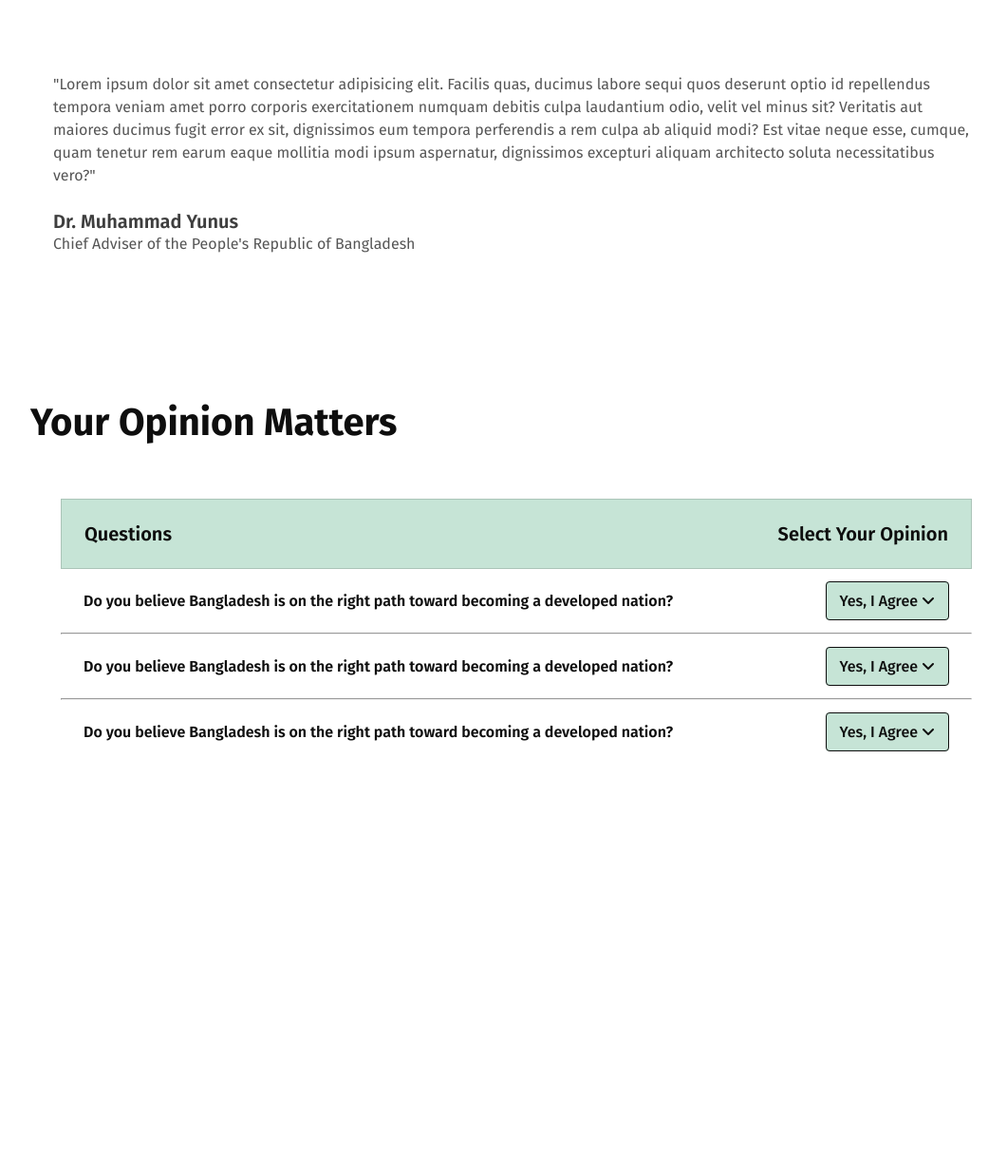
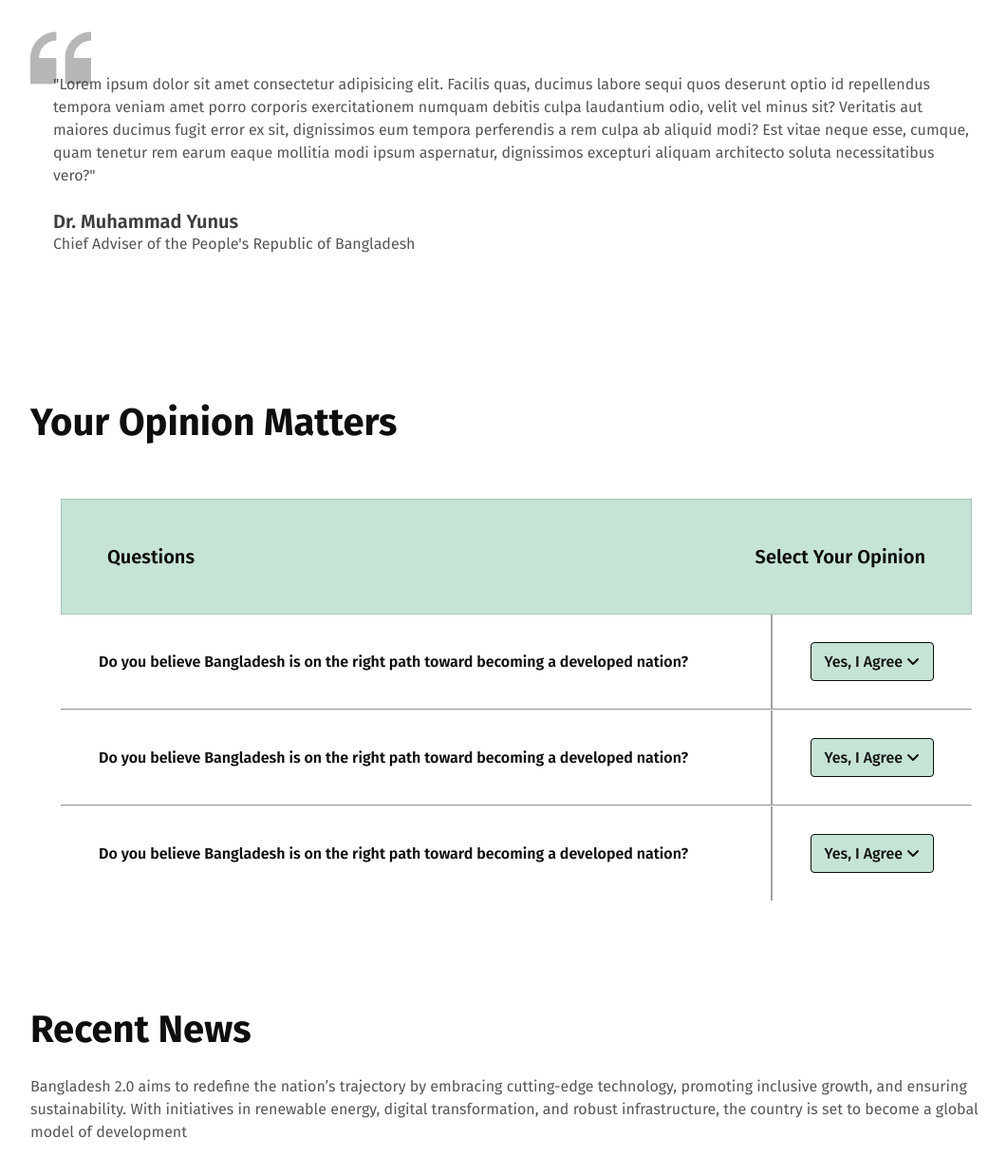
Before and after one commit to ProgramingWithArifin/batch-11A, a plain HTML site: page index.html in a window 1280 px wide. Shown: the part 2309-3546 px from the top of the page at 95% size, without its empty margins (96-1157 px from the left). Before the commit the page ends 3225 px from the top, so only its background shows below. Drawn offline with Linux system fonts and the light colour scheme.

Commit message:
news section started

```diff
--- a/index.html
+++ b/index.html
@@ -120,6 +120,13 @@
                 </div>
             </div>
         </section>
+        <section class="news container">
+            <h2 class="sub-heading">Recent News</h2>
+            <p>Bangladesh 2.0 aims to redefine the nation’s trajectory by embracing cutting-edge technology, promoting inclusive growth, and ensuring sustainability. With initiatives in renewable energy, digital transformation, and robust infrastructure, the country is set to become a global model of development</p>
+            <div class="news-box">
+
+            </div>
+        </section>
     </main>
 </body>
 </html>
--- a/style/style.css
+++ b/style/style.css
@@ -112,7 +112,7 @@
     font-size: 16px;
     font-weight: 400;
 }
-.vision p{
+.vision p, .news p{
     color: rgba(14, 14, 14, 0.7);
     font-size: 16px;
     font-weight: 400;
@@ -173,7 +173,9 @@
 .quote{
     margin-top: 32px;
     padding: 48px 24px;
-
+    background:url("../assets/quote-bg.png");
+    background-repeat: no-repeat;
+    background-position: top left;
 }
 .quote .name{
     color: rgba(14, 14, 14, 0.8);
@@ -186,7 +188,7 @@
     background: rgba(255, 255, 255, 1);
 }
 .opinion-box .box{
-    padding: 24px;
+
     display: flex;
     justify-content: space-between;
     align-items: center;
@@ -195,18 +197,19 @@
 .opinion-box .box:first-child{
     border: 1px solid rgba(14, 14, 14, 0.15);
     background: rgba(198, 228, 214, 1);
+    padding: 24px;
 }
 .box p{
     color: rgba(14, 14, 14, 1);
     font-size: 20px;
     font-weight: 600;
+    padding: 24px;
 }
 .opinion-box hr{
     color: rgba(14, 14, 14, 0.15);
     height: 1px;
 }
 .box:nth-child(n+2):nth-child(-n+4){
-
     background: rgba(255, 255, 255, 0.1);
 }
 .box .para p{
@@ -218,8 +221,13 @@
     line-height: 19px;
     letter-spacing: 0%;
     text-align: left;
+    padding: 40px;
 }
+.button{
+    border-left: 2px solid rgba(14, 14, 14, 0.39);
+    padding: 40px;
 
+}
 .box .button a{
     padding: 10px 14px 10px 14px;
     border: 1px solid rgba(14, 14, 14, 1);
```
